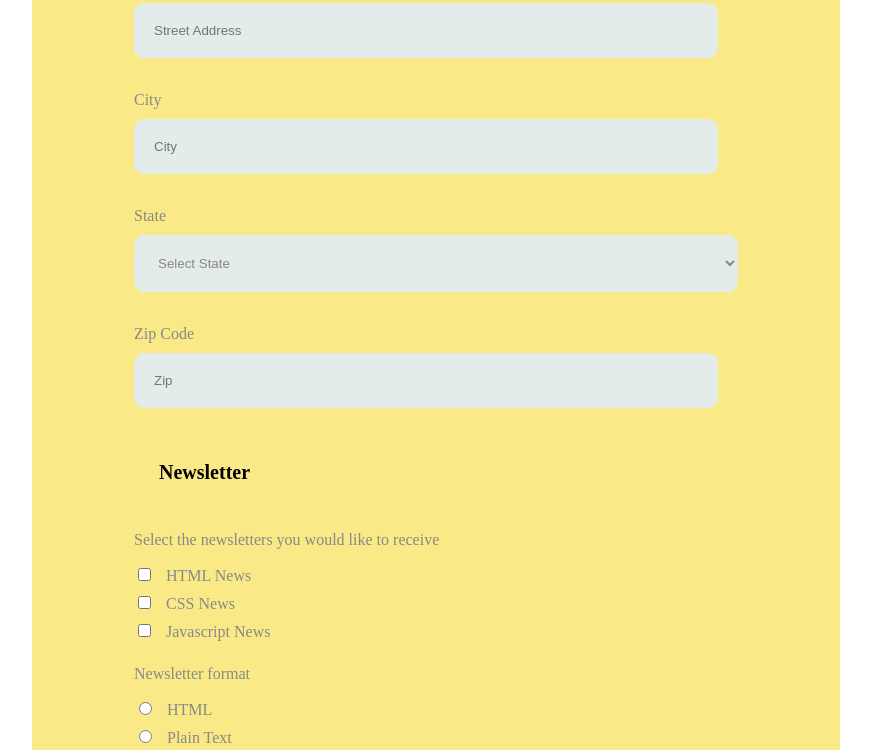
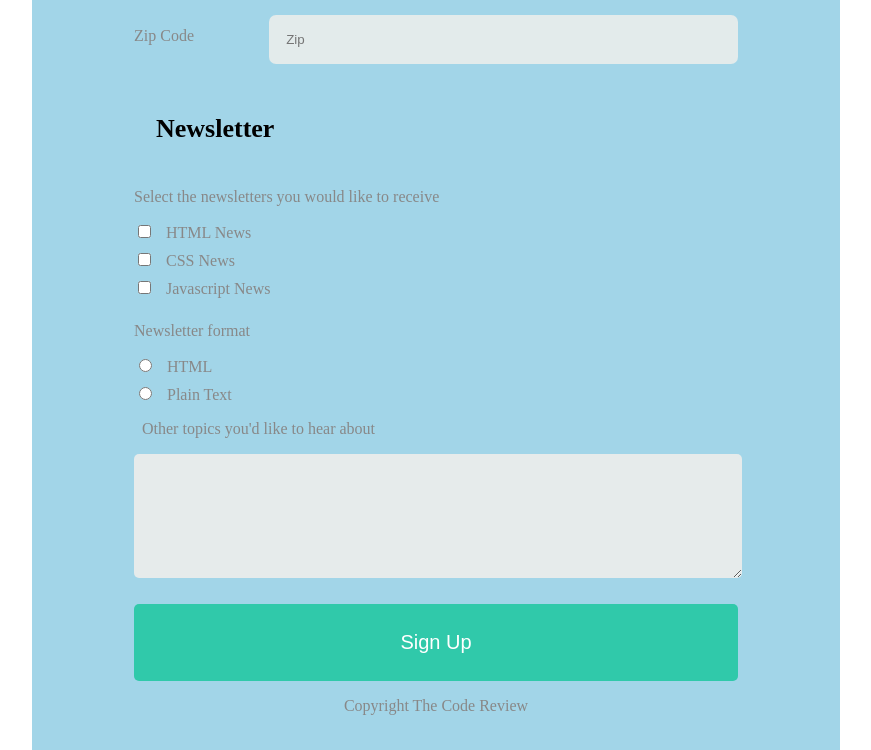
Before and after one commit to JDavid-GP/fe-techdegree-project-3, a plain HTML site: page index.html in a window 1280 px wide. Shown: the part 791-1541 px from the top of the page, without its empty margins (204-1075 px from the left). Drawn offline with Linux system fonts and the light colour scheme.

Commit message:
Nice prototipe
Almost finished

```diff
--- a/css/styles.css
+++ b/css/styles.css
@@ -3,7 +3,7 @@
 }
 
 body{
-  max-width: ;
+  max-width: 100vw;
 }
 
 label,
@@ -22,9 +22,9 @@ header h1{
 }
 
 legend{
-  padding: 25px;
+  padding: 22px;
   font-weight: bold;
-  font-size: 20px;
+  font-size: 26px;
 }
 
 .container{
@@ -34,7 +34,7 @@ legend{
 
 .part1{
   text-align: center;
-  margin-bottom: 30px;
+  margin-bottom: 28px;
 }
 
 .margin{
@@ -47,16 +47,16 @@ legend{
 
 .top label{
   display: block;
-  margin-bottom: 10px;
-  margin-top: 15px;
+  margin-bottom: 7px;
+  margin-top: 12px;
 }
 
 .top input,
 .top select{
   width: 90%;
-  padding: 20px;
+  padding: 17px;
   border: none;
-  border-radius: 10px;
+  border-radius: 7px;
   background: rgb(227,235,235);
   line-height: 1px;
 }
@@ -69,10 +69,13 @@ legend{
 
 input{
   text-align: left;
-  transition-duration: .5s;
+  transition-duration: .3s;
 }
 
-
+input:focus{
+  background: white;
+  transform: scale(1.1);
+}
 
 hr{
   border: solid black 3px;
@@ -91,7 +94,7 @@ hr{
 
 .text{
   margin-top: 8px;
-  margin-bottom: 20px;
+  margin-bottom: 22px;
 }
 
 textarea{
@@ -105,20 +108,20 @@ textarea{
 
 button{
   width: 100%;
-  background: rgb(45,200,170);
+  background: rgb(48,201,170);
   border: none;
   border-radius: 5px;
   color: white;
-  padding: 30px 0;
+  padding: 27px 0;
   font-size: 20px;
 }
 
-.copy{
+.copyright{
   text-align: center;
 }
 
 .container{
-  background: rgb(250,234,135);
+  background: rgb(162, 213, 232);
 }
 
 
@@ -138,7 +141,17 @@ fieldset{
     padding-top: 50px;
   }
 
-  .input{
+  .inputs{
+    display: flex;
+    flex-direction: row;
+    justify-content: space-between;
+  }
 
+  .top input, .top select{
+    width: 72%;
   }
+  .top select{
+    box-sizing: content-box;
+  }
+
 }
```
